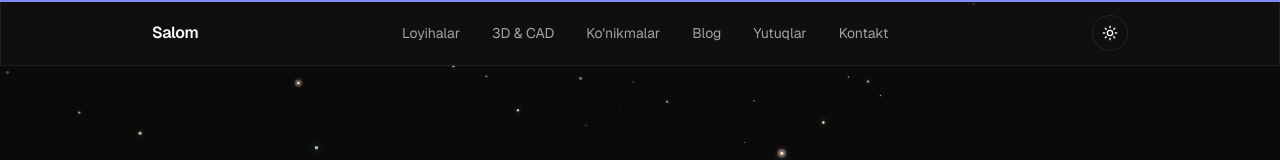
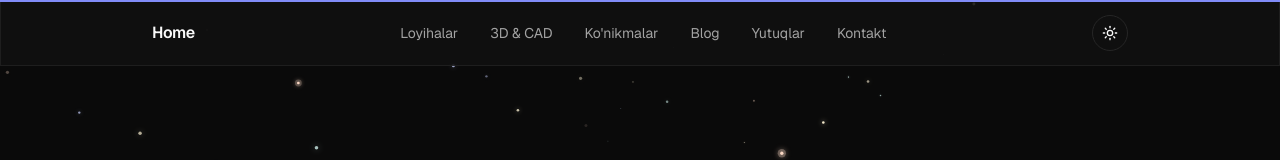
Before and after one commit to samandarBaxodir/portfolio-frontend, a Next.js app: page / in a window 1280 px wide. Shown: the top 160 px of the page. Built offline with nearby package versions, Linux system fonts and the light colour scheme.

Commit message:
Navbar Home ga o'zgartirildi

```diff
--- a/components/navbar.tsx
+++ b/components/navbar.tsx
@@ -35,7 +35,7 @@ export function Navbar() {
     >
       <nav className="max-w-5xl mx-auto px-6 h-16 flex items-center justify-between">
         <Link href="/" className="font-semibold tracking-tight">
-          Salom
+          Home
         </Link>
         <div className="hidden md:flex items-center gap-8 text-sm text-muted">
           {links.map((link) => (
```
